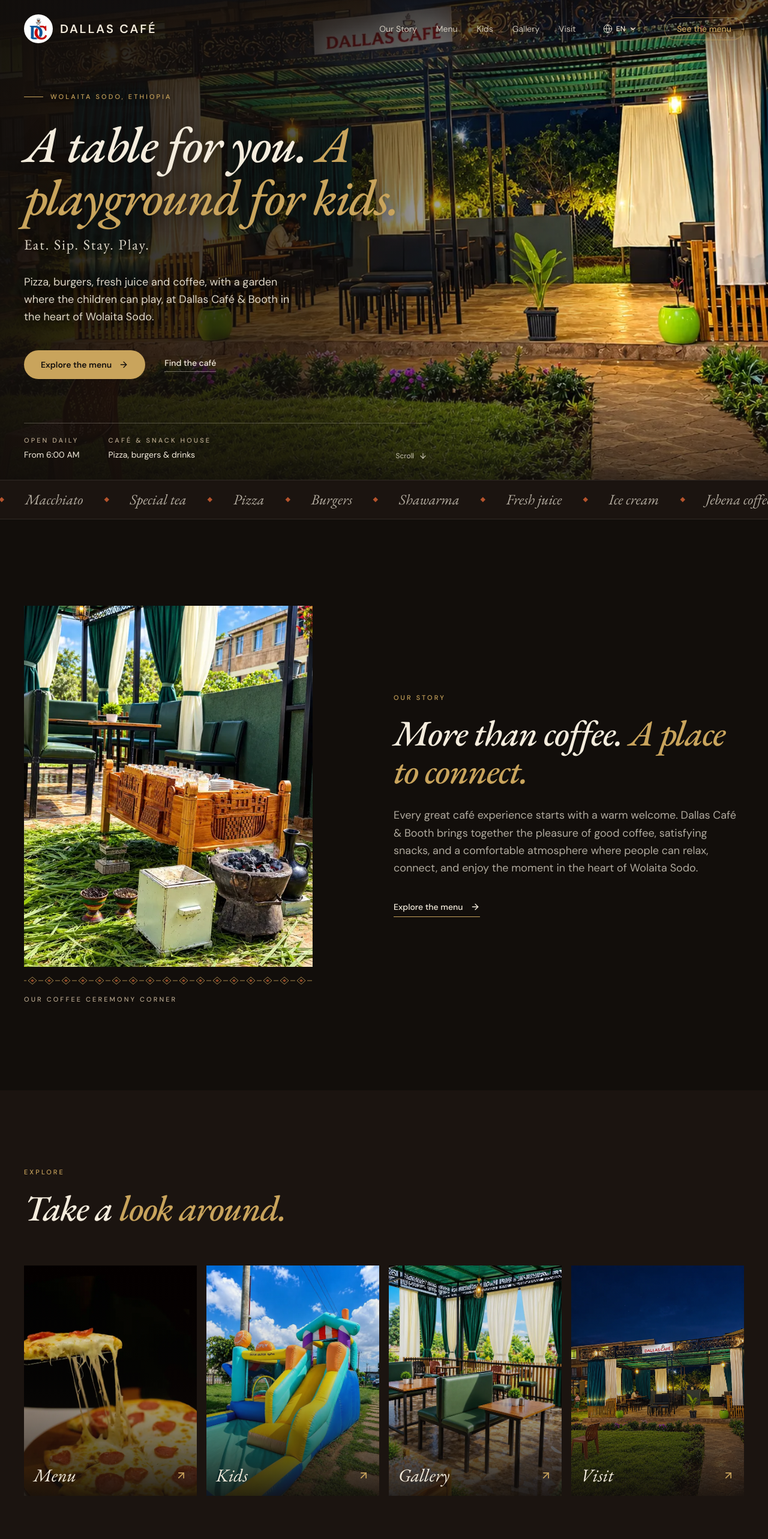
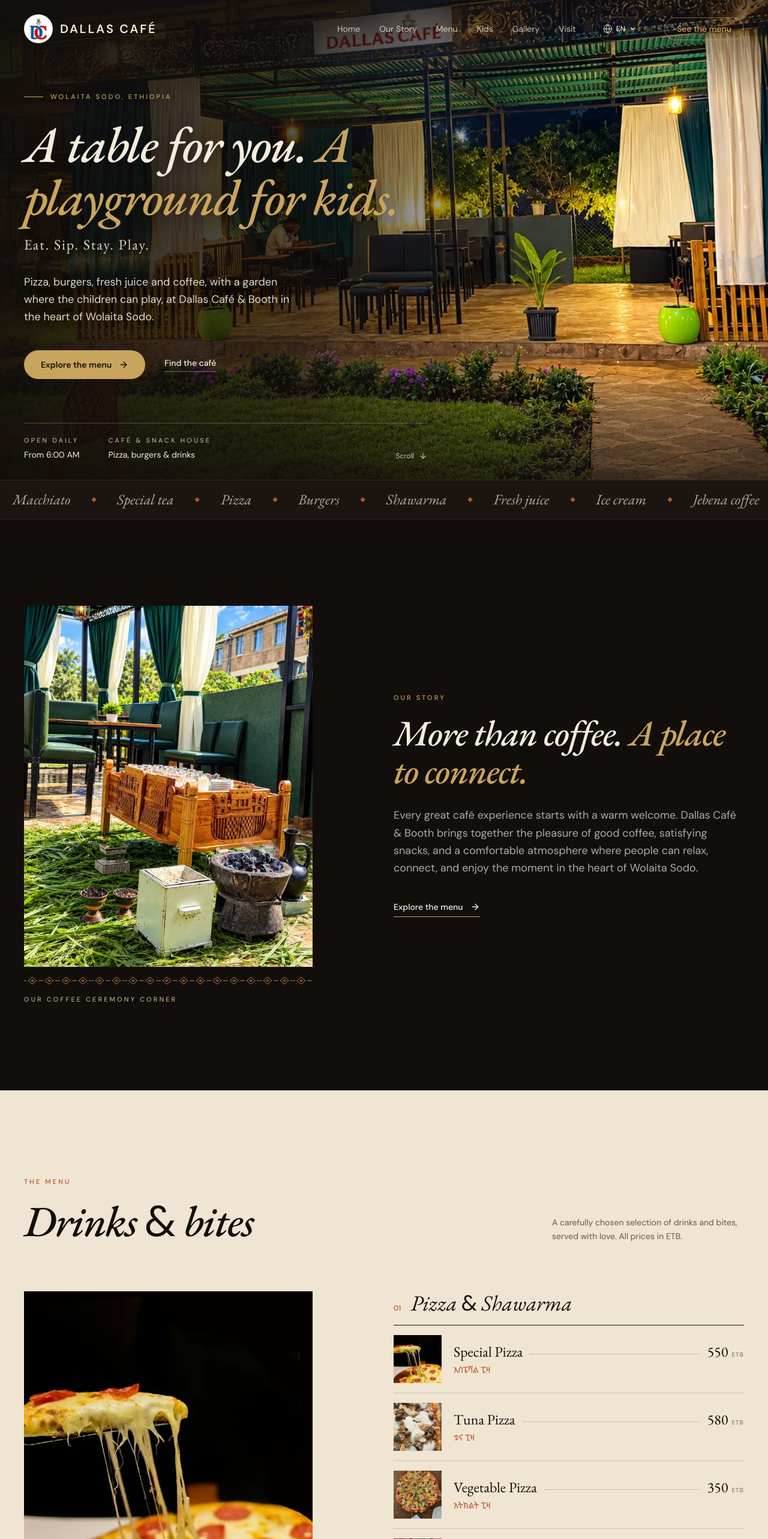
Before and after one commit to Ashenafi-Bancha/dallas-cafe-and-booth, a React (Vite) app: page / in a window 1280 px wide. Shown: the top 2566 px of the page at 60% size. Built offline with nearby package versions, Linux system fonts and the light colour scheme.

Commit message:
Make the home page a full landing page again
The home page carries every section: story, menu, kids, gallery and
visit, with a Home link added to the navigation. Site links scroll to
those sections. The separate pages remain so the QR card still opens
the menu directly.

```diff
--- a/src/App.tsx
+++ b/src/App.tsx
@@ -9,7 +9,7 @@
 // Each page opens at the top, except links to a section (/#about), which scroll to it.
 // Arriving straight at such a link jumps there at once; clicking one within the site glides.
 function ScrollManager() {
-  const { pathname, hash } = useLocation();
+  const { pathname, hash, key } = useLocation();
   const isFirstLoad = useRef(true);
 
   useEffect(() => {
@@ -19,7 +19,8 @@
       window.scrollTo({ top: 0, behavior: 'instant' });
     }
     isFirstLoad.current = false;
-  }, [pathname, hash]);
+    // `key` changes on every navigation, so clicking the link for the section already open still scrolls to it
+  }, [pathname, hash, key]);
 
   return null;
 }
--- a/src/components/AboutSection.tsx
+++ b/src/components/AboutSection.tsx
@@ -35,7 +35,7 @@
             </h2>
             <p className="mt-7 max-w-xl text-base leading-relaxed text-cream/70 md:text-lg">{s.about.body}</p>
             <Link
-              to="/menu"
+              to="/#menu"
               className="group mt-10 inline-flex items-center gap-3 border-b border-gold pb-1.5 text-sm font-medium text-cream transition-colors hover:text-gold"
             >
               {s.hero.primaryCta}
--- a/src/components/ExploreSection.tsx
+++ /dev/null
@@ -1,51 +0,0 @@
-import { Link } from 'react-router-dom';
-import { ArrowUpRight } from 'lucide-react';
-import type { PhotoName } from '../data/config';
-import { useLang } from '../i18n';
-import { Photo } from './Photo';
-import { Reveal } from './Reveal';
-
-// Doorways from the home page to the other pages
-export function ExploreSection() {
-  const { s } = useLang();
-
-  const pages: { name: string; to: string; photo: PhotoName }[] = [
-    { name: s.nav.menu, to: '/menu', photo: 'pizza_special' },
-    { name: s.nav.play, to: '/kids', photo: 'play_castle_front' },
-    { name: s.nav.gallery, to: '/gallery', photo: 'seating_garden' },
-    { name: s.nav.visit, to: '/visit', photo: 'cafe_night' },
-  ];
-
-  return (
-    <section className="overflow-hidden bg-espresso py-24 text-cream md:py-32">
-      <div className="wrap">
-        <Reveal className="mb-12 md:mb-16">
-          <p className="eyebrow mb-5 text-gold">{s.explore.eyebrow}</p>
-          <h2 className="font-display text-4xl font-light leading-[1.05] tracking-tight sm:text-5xl md:text-6xl">
-            {s.explore.heading.before} <em className="text-gold">{s.explore.heading.accent}</em>
-          </h2>
-        </Reveal>
-
-        <div className="grid grid-cols-2 gap-3 md:gap-4 lg:grid-cols-4">
-          {pages.map(({ name, to, photo }, i) => (
-            <Reveal key={to} delay={(i % 2) * 0.08}>
-              <Link to={to} className="group relative block aspect-[3/4] overflow-hidden">
-                <Photo
-                  name={photo}
-                  alt=""
-                  sizes="(min-width: 1024px) 25vw, 50vw"
-                  className="h-full w-full object-cover transition-transform duration-[1200ms] ease-out group-hover:scale-105"
-                />
-                <div className="absolute inset-0 bg-linear-to-t from-ink/90 via-ink/20 to-transparent" />
-                <span className="absolute inset-x-4 bottom-4 flex items-center justify-between gap-2 font-display text-2xl italic md:text-3xl">
-                  {name}
-                  <ArrowUpRight className="h-5 w-5 shrink-0 text-gold transition-transform group-hover:translate-x-0.5 group-hover:-translate-y-0.5" />
-                </span>
-              </Link>
-            </Reveal>
-          ))}
-        </div>
-      </div>
-    </section>
-  );
-}
--- a/src/components/Footer.tsx
+++ b/src/components/Footer.tsx
@@ -9,10 +9,10 @@
   const quickLinks = [
     { name: s.nav.home, href: '/' },
     { name: s.nav.story, href: '/#about' },
-    { name: s.nav.menu, href: '/menu' },
-    { name: s.nav.play, href: '/kids' },
-    { name: s.nav.gallery, href: '/gallery' },
-    { name: s.nav.visit, href: '/visit' },
+    { name: s.nav.menu, href: '/#menu' },
+    { name: s.nav.play, href: '/#play' },
+    { name: s.nav.gallery, href: '/#gallery' },
+    { name: s.nav.visit, href: '/#contact' },
   ];
 
   return (
--- a/src/components/HeroSection.tsx
+++ b/src/components/HeroSection.tsx
@@ -10,11 +10,11 @@
   const { s } = useLang();
 
   const quickLinks = [
-    { name: s.nav.menu, href: '/menu', icon: UtensilsCrossed },
-    { name: s.nav.play, href: '/kids', icon: Baby },
-    { name: s.nav.gallery, href: '/gallery', icon: Images },
+    { name: s.nav.menu, href: '/#menu', icon: UtensilsCrossed },
+    { name: s.nav.play, href: '/#play', icon: Baby },
+    { name: s.nav.gallery, href: '/#gallery', icon: Images },
     { name: s.nav.story, href: '/#about', icon: BookOpen },
-    { name: s.nav.visit, href: '/visit', icon: MapPin },
+    { name: s.nav.visit, href: '/#contact', icon: MapPin },
   ];
 
   const sectionRef = useRef<HTMLElement>(null);
@@ -100,7 +100,7 @@
                   className="absolute left-1/2 top-1/2 aspect-square w-[160%] -translate-x-1/2 -translate-y-1/2 animate-[spin_3.5s_linear_infinite] bg-[conic-gradient(from_0deg,#E11D2A,#FFD21F,#E11D2A,#FFD21F,#E11D2A)] motion-reduce:hidden sm:hidden"
                 />
                 <Link
-                  to="/menu"
+                  to="/#menu"
                   className="group relative flex w-full items-center justify-center gap-3 rounded-[14px] bg-gold px-7 py-3 text-[15px] font-semibold text-ink transition-colors hover:bg-cream sm:inline-flex sm:w-auto sm:rounded-full sm:py-3.5 sm:text-sm"
                 >
                   {s.hero.primaryCta}
@@ -108,7 +108,7 @@
                 </Link>
               </span>
               <Link
-                to="/visit"
+                to="/#contact"
                 className="border-b border-cream/40 pb-1 text-sm font-medium text-cream transition-colors hover:border-gold hover:text-gold"
               >
                 {s.hero.secondaryCta}
--- a/src/components/Navbar.tsx
+++ b/src/components/Navbar.tsx
@@ -97,11 +97,12 @@
   const isHome = useLocation().pathname === '/';
 
   const navLinks = [
+    { name: s.nav.home, href: '/#home' },
     { name: s.nav.story, href: '/#about' },
-    { name: s.nav.menu, href: '/menu' },
-    { name: s.nav.play, href: '/kids' },
-    { name: s.nav.gallery, href: '/gallery' },
-    { name: s.nav.visit, href: '/visit' },
+    { name: s.nav.menu, href: '/#menu' },
+    { name: s.nav.play, href: '/#play' },
+    { name: s.nav.gallery, href: '/#gallery' },
+    { name: s.nav.visit, href: '/#contact' },
   ];
 
   useEffect(() => {
@@ -158,7 +159,7 @@
           </ul>
           <LanguageSwitch />
           <Link
-            to="/menu"
+            to="/#menu"
             className="hidden rounded-full border border-gold/60 px-5 py-2 text-sm font-medium text-gold transition-colors hover:bg-gold hover:text-ink lg:block"
           >
             {s.nav.cta}
@@ -189,7 +190,7 @@
             animate={{ opacity: 1 }}
             exit={{ opacity: 0 }}
             transition={{ duration: 0.3 }}
-            className="md:hidden fixed inset-0 z-40 flex flex-col bg-ink px-5 pt-28 pb-8"
+            className="md:hidden fixed inset-0 z-40 flex flex-col overflow-y-auto bg-ink px-5 pt-24 pb-8"
           >
             <ul className="flex flex-col">
               {navLinks.map((link, i) => (
@@ -202,7 +203,7 @@
                 >
                   <Link
                     to={link.href}
-                    className="flex items-baseline justify-between py-4 font-display text-4xl text-cream"
+                    className="flex items-baseline justify-between py-3 font-display text-3xl text-cream"
                     onClick={() => setIsMobileMenuOpen(false)}
                   >
                     {link.name}
@@ -211,7 +212,7 @@
                 </motion.li>
               ))}
             </ul>
-            <div className="mt-auto">
+            <div className="mt-auto pt-8">
               <div className="tibeb mb-6 opacity-70" />
               <p className="eyebrow text-sand">{t(siteConfig.location)}</p>
               <p className="mt-2 text-sm text-cream/70">{s.visit.weekdays} {t(siteConfig.openingHours.weekdays)}</p>
--- a/src/data/strings.ts
+++ b/src/data/strings.ts
@@ -59,7 +59,6 @@
     mapSoonBody: string;
     mapTitle: string;
   };
-  explore: { eyebrow: string; heading: Heading };
   social: { followUs: string; soon: string };
   footer: { tagline: string; explore: string; findUs: string; rights: string; credit: string };
 };
@@ -165,7 +164,6 @@
       mapSoonBody: 'We are confirming our exact pin in Wolaita Sodo and will add the map here.',
       mapTitle: 'Map showing Dallas Café & Booth',
     },
-    explore: { eyebrow: 'Explore', heading: { before: 'Take a', accent: 'look around.' } },
     social: { followUs: 'Follow us', soon: 'link coming soon' },
     footer: {
       tagline: 'Your favorite spot in Wolaita Sodo for great coffee, delicious bites, and memorable moments.',
@@ -276,7 +274,6 @@
       mapSoonBody: 'በወላይታ ሶዶ ያለንበትን ትክክለኛ ቦታ እያረጋገጥን ነው፤ ካርታውን እዚህ እናክላለን።',
       mapTitle: 'ዳላስ ካፌ እና ቡዝን የሚያሳይ ካርታ',
     },
-    explore: { eyebrow: 'ይጎብኙ', heading: { before: 'ዙሪያውን', accent: 'ይመልከቱ።' } },
     social: { followUs: 'ይከተሉን', soon: 'ሊንኩ በቅርቡ ይጨመራል' },
     footer: {
       tagline: 'በወላይታ ሶዶ ለምርጥ ቡና፣ ለጣፋጭ መክሰስ እና ለማይረሱ ጊዜያት የሚመርጡት ስፍራ።',
--- a/src/pages.tsx
+++ b/src/pages.tsx
@@ -1,20 +1,24 @@
 import { useLang, usePageTitle } from './i18n';
 import { HeroSection } from './components/HeroSection';
 import { AboutSection } from './components/AboutSection';
-import { ExploreSection } from './components/ExploreSection';
 import { FeaturedMenu } from './components/FeaturedMenu';
 import { PlaySection } from './components/PlaySection';
 import { GallerySection } from './components/GallerySection';
 import { LocationSection } from './components/LocationSection';
 import { Reveal } from './components/Reveal';
 
+// The landing page carries every section. The pages below show one section each,
+// for links that should open straight onto it, such as the table card's QR code.
 export function HomePage() {
   usePageTitle();
   return (
     <>
       <HeroSection />
       <AboutSection />
-      <ExploreSection />
+      <FeaturedMenu />
+      <PlaySection />
+      <GallerySection />
+      <LocationSection />
     </>
   );
 }
```
